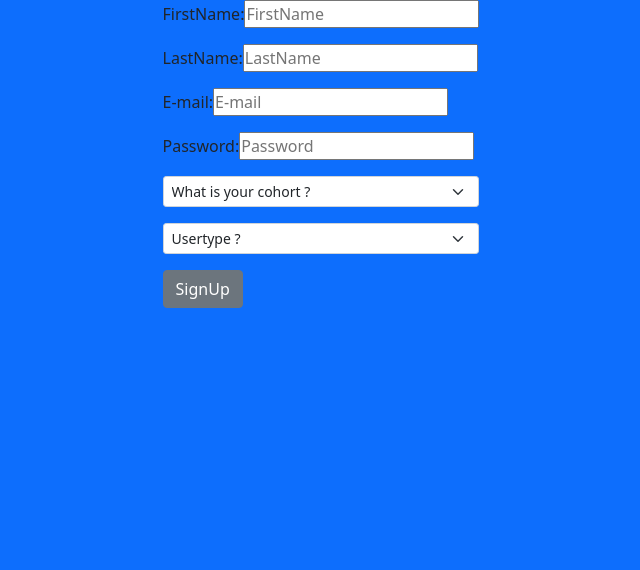
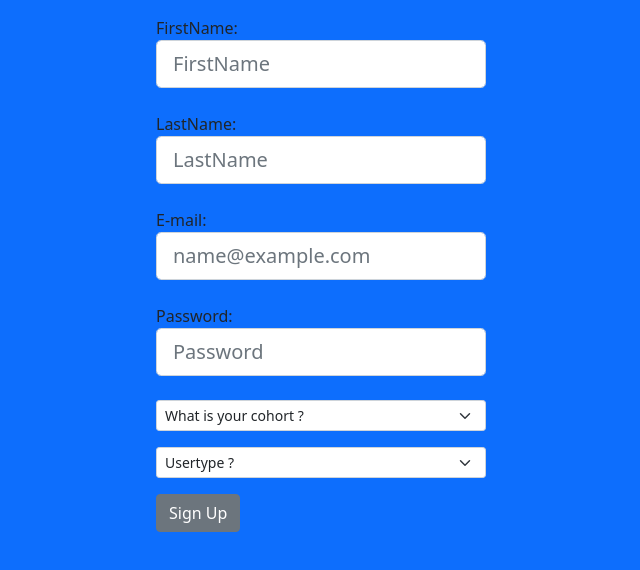
Before and after one commit to muratdemirtas2001/capgemini-hackhaton, a React (Create React App) app in the folder client/: page /register in a window 1280 px wide. Shown: the top 570 px of the page, without its empty margins (319-959 px from the left). Built offline with nearby package versions, Linux system fonts and the light colour scheme; no server answers.

Commit message:
in progress

```diff
--- a/client/src/components/Login.js
+++ b/client/src/components/Login.js
@@ -1,12 +1,15 @@
 import React, { useState } from "react";
 import { useGlobalContext } from "../../Context";
 export default function Login() {
+    const { loginPerson } = useGlobalContext();
     const [login, setLogin] = useState({
         "email": "",
         "password": "",
     });
-    const { loginPerson } = useGlobalContext();
-
+    const handleLogin = (e) => {
+        const newRegistration = { ...Login, [e.target.name]: e.target.value };
+        setLogin(newRegistration);
+    };
 
     const handleSubmit = (e) => {
         e.preventDefault();
@@ -31,21 +34,37 @@ export default function Login() {
         });
     };
     return (
-        <div className="">
+        <div className="justify-content-center align-bottom d-flex flex-wrap  bg-primary p-3">
             <form onSubmit={handleSubmit}>
                 <div>
-                    <label htmlFor="email" >
+                    <label htmlFor="email" className="form-label" >
                         E-mail:
-                        <input type="email" name="email" id="email" placeholder="E-mail" />
+                        <input
+                            type="email"
+                            name="email"
+                            id="email"
+                            placeholder="name@example.com"
+                            value={login.email}
+                            onChange={handleLogin} />
                     </label>
                 </div>
                 <div>
-                    <label htmlFor="password" >
+                    <label htmlFor="password" className="form-label" >
                         Password:
-                        <input type="password" name="password" id="password" placeholder="Password" required />
+                        <input
+                            type="password"
+                            name="password"
+                            id="password"
+                            placeholder="Password"
+                            onChange={handleLogin}
+                            value={login.password}
+                            required />
                     </label>
                 </div>
-                <input className="btn btn-secondary" type="submit" value="login" />
+                <input
+                    className="btn btn-secondary"
+                    type="submit"
+                    value="login" />
             </form>
         </div>
     );
--- a/client/src/components/Register.js
+++ b/client/src/components/Register.js
@@ -44,32 +44,62 @@ export default function Register() {
         setSignUp(newRegistration);
     };
     return (
-        <div className="justify-content-center align-bottom d-flex flex-wrap  bg-primary">
+        <div className="justify-content-center align-bottom d-flex flex-wrap  bg-primary p-3">
             <form onSubmit={handleSubmit}>
                 <div className="input-group input-group-sm mb-3">
-                    <label htmlFor="firstname" >
+                    <label htmlFor="firstname" className="form-label" >
                         FirstName:
-                        <input type="text" name="firstname" id="firstname" placeholder="FirstName" value={signup.firstname} onChange={handleSignUp} />
+                        <input
+                        type="text"
+                        name="firstname"
+                        id="firstname"
+                        placeholder="FirstName"
+                        value={signup.firstname}
+                        onChange={handleSignUp}
+                        className="form-control form-control-lg"
+                        />
                     </label>
                 </div>
                 <div className="input-group input-group-sm mb-3">
-                    <label htmlFor="lastname" >
+                    <label htmlFor="lastname" className="form-label" >
                         LastName:
-                        <input type="text" name="lastname" id="lastname" placeholder="LastName" value={signup.lastname} onChange={handleSignUp} />
+                        <input
+                        type="text"
+                        name="lastname"
+                        id="lastname"
+                        placeholder="LastName"
+                        value={signup.lastname}
+                        onChange={handleSignUp}
+                        className="form-control form-control-lg" />
                     </label>
                 </div>
 
                 <div className="input-group input-group-sm mb-3">
-                    <label htmlFor="email" >
+                    <label htmlFor="email" className="form-label" >
                         E-mail:
-                        <input type="email" name="email" id="email" placeholder="E-mail" value={signup.email} onChange={handleSignUp} />
+                        <input
+                            type="email"
+                            name="email"
+                            id="email"
+                            placeholder="name@example.com"
+                            value={signup.email}
+                            onChange={handleSignUp}
+                            className="form-control form-control-lg" />
                     </label>
                 </div>
 
                 <div className="input-group input-group-sm mb-3">
-                    <label htmlFor="password" >
+                    <label htmlFor="password" className="form-label" >
                         Password:
-                        <input type="password" name="password" id="password" placeholder="Password" value={signup.password} onChange={handleSignUp} />
+                        <input
+                            type="password"
+                            name="password"
+                            id="password"
+                            placeholder="Password"
+                            value={signup.password}
+                            onChange={handleSignUp}
+                            className="form-control form-control-lg"
+                             />
                     </label>
 
                 </div>
@@ -91,7 +121,7 @@ export default function Register() {
                     </select>
                 </div>
 
-                <input className="btn btn-secondary" type="submit" value="SignUp" />
+                <input className="btn btn-secondary" type="submit" value="Sign Up" />
             </form>
         </div>
     );
```
